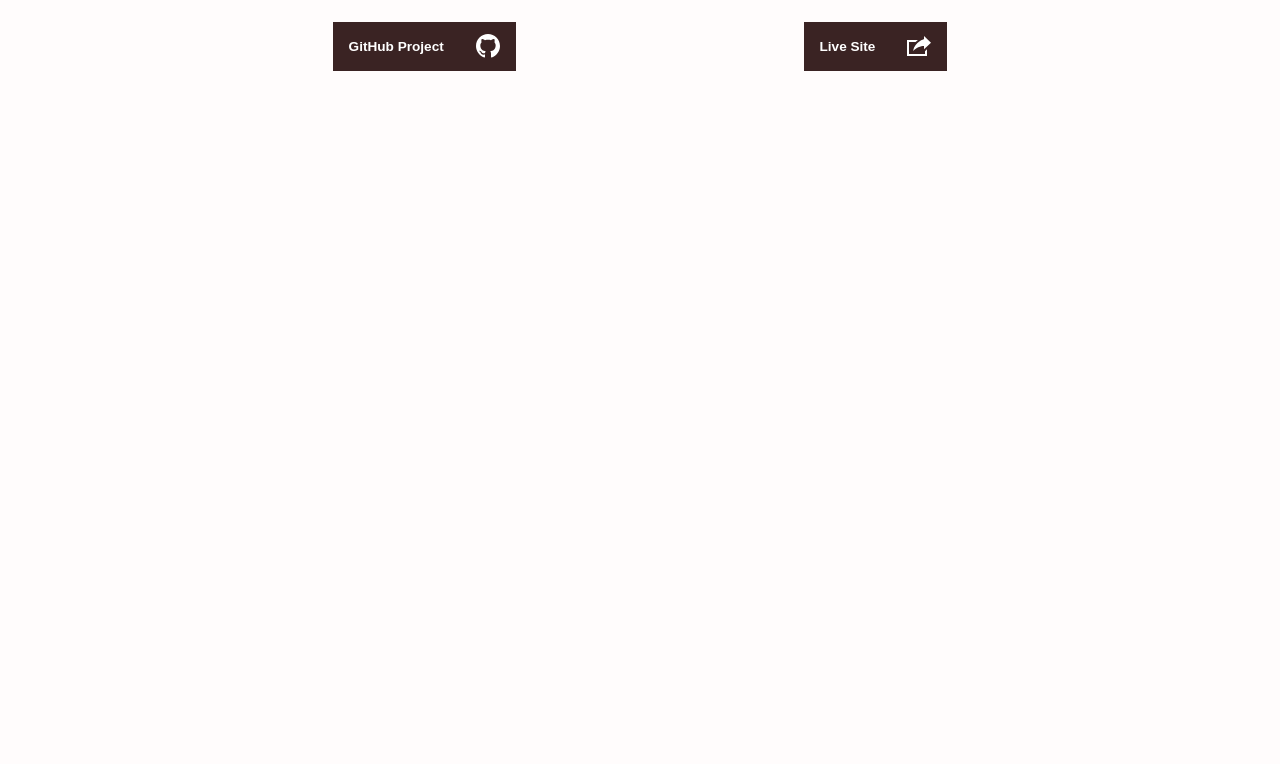
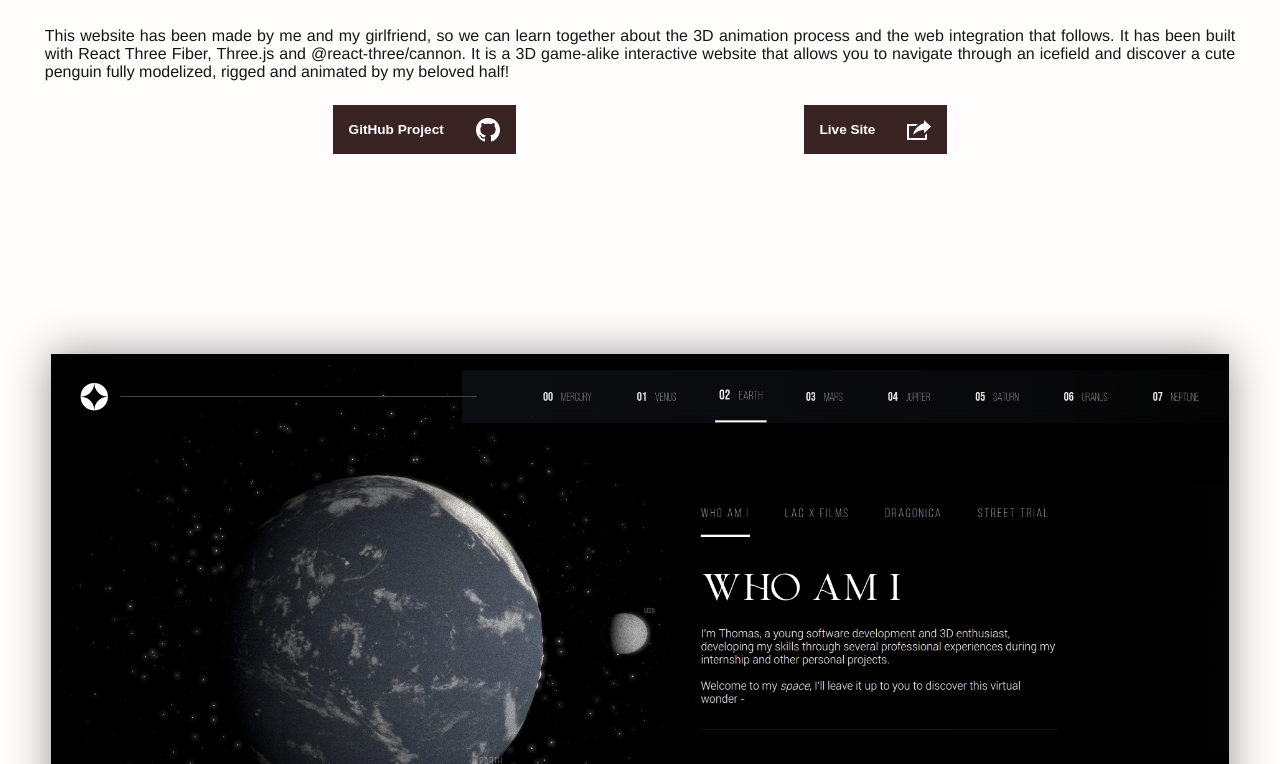
Before and after one commit to thomas-rooty/thomas-caron, a Next.js app: page /projects in a window 1280 px wide. Shown: the part 5756-6520 px from the top of the page. Before the commit the page ends 5851 px from the top, so only its background shows below. Built offline with nearby package versions, Linux system fonts and the light colour scheme.

Commit message:
added penguin icefield project

```diff
--- a/app/projects/page.tsx
+++ b/app/projects/page.tsx
@@ -44,6 +44,15 @@ const Projects = () => {
           tools={["Next.js", "R3/Fiber", "R3/Cannon", "Zustand"]}
         />
         <Project
+          title="Penguin Icefield"
+          description="A 3D icefield that you can discover while being a cute penguin."
+          details="This website has been made by me and my girlfriend, so we can learn together about the 3D animation process and the web integration that follows. It has been built with React Three Fiber, Three.js and @react-three/cannon. It is a 3D game-alike interactive website that allows you to navigate through an icefield and discover a cute penguin fully modelized, rigged and animated by my beloved half!"
+          image="/assets/PenguinIcefield.png"
+          link="https://penguin.tcaron.fr/"
+          github="https://github.com/thomas-rooty/penguin-icefield"
+          tools={["Next.js", "R3/Fiber", "R3/Cannon", "Zustand"]}
+        />
+        <Project
           title="Space Immersion"
           description="A 3D representation of the solar system built with Three.js."
           details="A portfolio website, with an interactive 3D view of the solar system, with textures directly coming from NASA's database (the public one, of course). You can choose a planet and see its details by zooming in and out of it. I made this accross 2 weeks to learn more about 3D rendering in a web context, that was my first time using React Three Fiber and Three.js."
```
Also changed, not shown: public/assets/PenguinIcefield.png (added).
